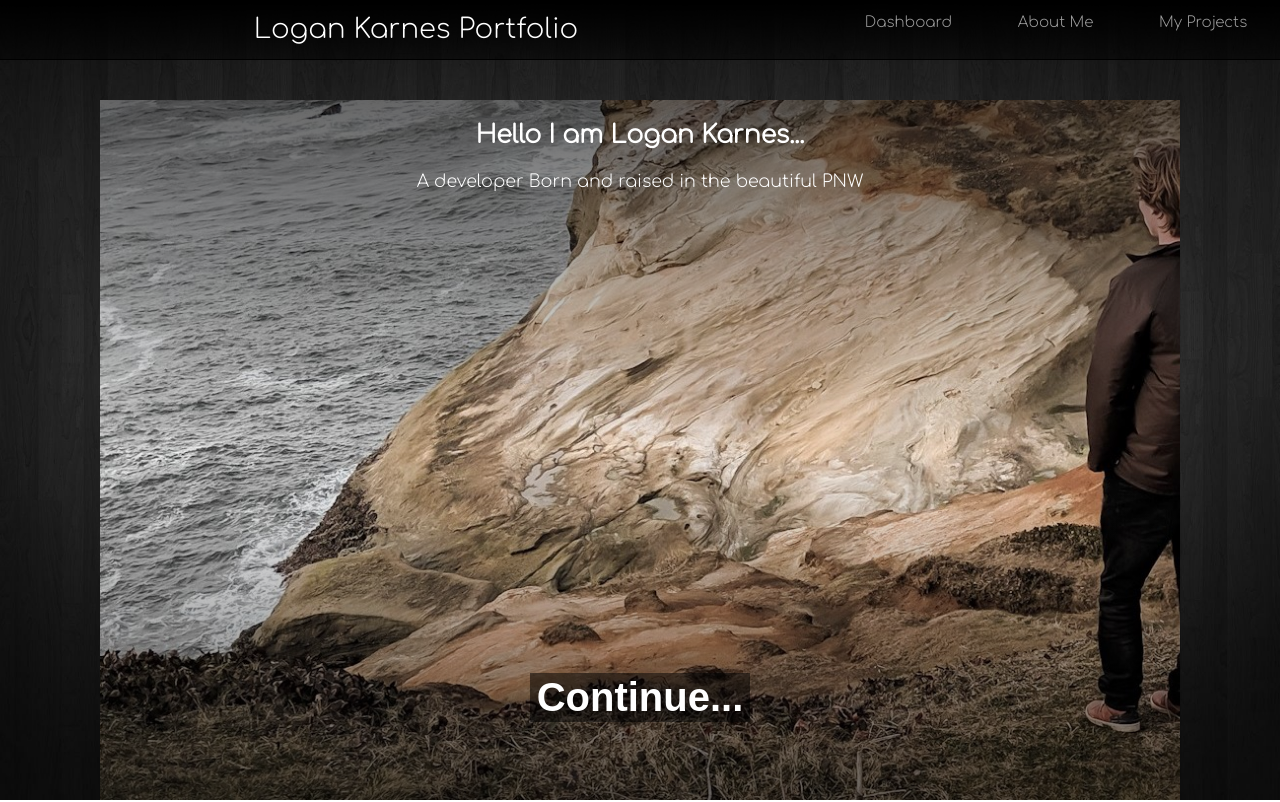
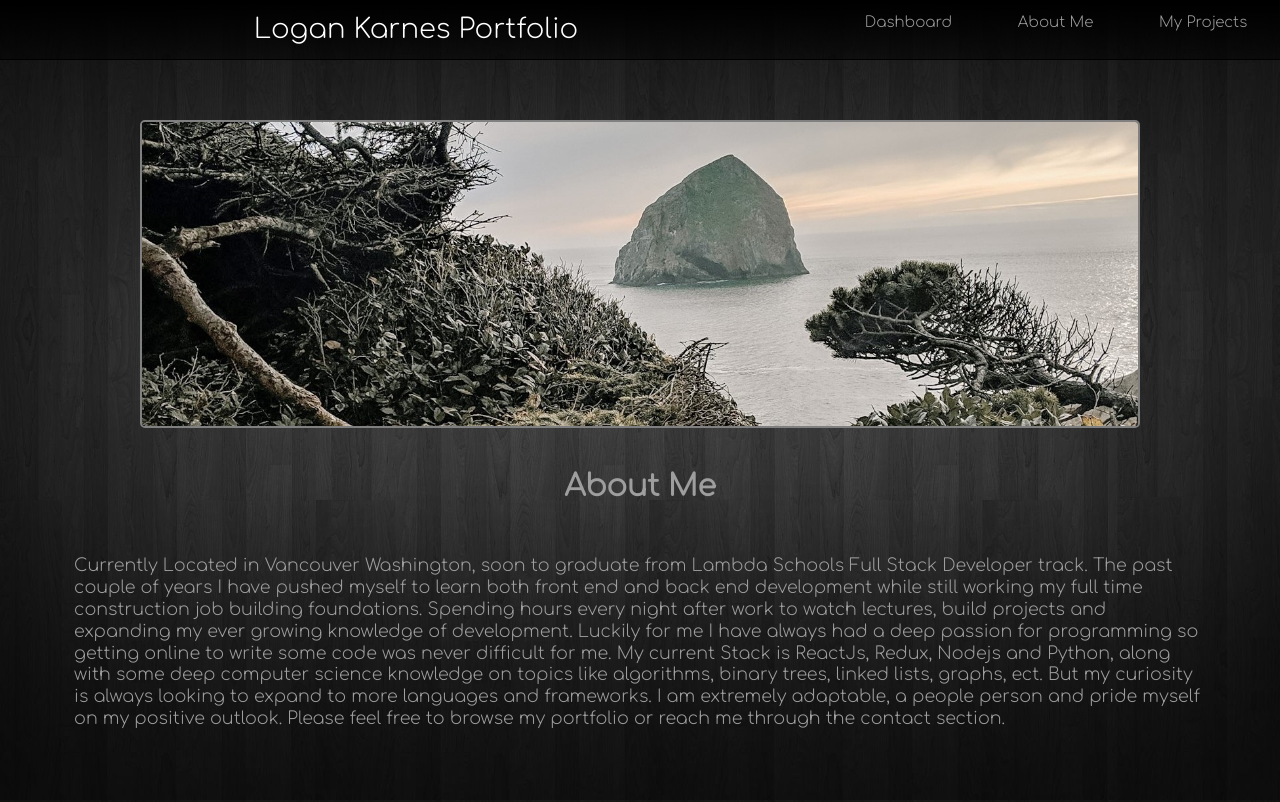
Before and after one commit to lkarnes/Portfolio, a React (Create React App) app: page / in a window 1280 px wide. Shown: the top 802 px of the page. Built offline with nearby package versions, Linux system fonts and the light colour scheme.

Commit message:
removed the homepage

```diff
--- a/src/App.js
+++ b/src/App.js
@@ -1,7 +1,5 @@
 import React from 'react';
-import projectsData from './data';
 import About from './components/About.js';
-import Contact from './components/Contact.js';
 import Header from './components/Header.js';
 import Resume from './components/Resume.js';
 import HomePage from './components/HomePage.js';
@@ -16,10 +14,6 @@ function App() {
       <Route path='/' component={Header}/>
       <Route
       exact path='/'
-      component={HomePage}
-      />
-      <Route
-      exact path='/dashboard'
       component={Dashboard}
       />
       <Route
--- a/src/components/About.js
+++ b/src/components/About.js
@@ -9,7 +9,7 @@ export default function About(){
             <img className='about-img-box'src={Beach} />
             <h1>About Me</h1>
             <div className='text-box'>
-            <p>I am 21 years old and grew up in Ridgefield Washington but now reside in Downtown Vancouver with my wife. I began working full time at the age of 16 after switching to online school and have been mainly working in the construction industry since. Starting out working as a shop hand for an electrical company (Prairie Electric) and then moving on to build concrete foundations. I also spent 8 months working at PDX as a ground service agent (baggage handler) but went back to doing foundations after getting engaged to my now wife. After getting married in September of 2018 I was motivated and ready to find out what I wanted to do as a career. I had already started looking into web development and had even started teaching myself code through books and free to use websites. A few months of searching and I finally settled on Lambda Schools Full Stack Web Development Course. Starting in April of 2018 I have spent 15 to 20 hours a week programming and studying and have enjoyed every minute of it.</p>
+            <p>Currently Located in Vancouver Washington, soon to graduate from Lambda Schools Full Stack Developer track. The past couple of years I have pushed myself to learn both front end and back end development while still working my full time construction job building foundations. Spending hours every night after work to watch lectures, build projects and expanding my ever growing knowledge of development. Luckily for me I have always had a deep passion for programming so getting online to write some code was never difficult for me. My current Stack is ReactJs, Redux, Nodejs and Python, along with some deep computer science knowledge on topics like algorithms, binary trees, linked lists, graphs, ect. But my curiosity is always looking to expand to more languages and frameworks. I am extremely adaptable, a people person and pride myself on my positive outlook. Please feel free to browse my portfolio or reach me through the contact section. </p>
             </div>
         </div>
     )
--- a/src/components/Dashboard.js
+++ b/src/components/Dashboard.js
@@ -7,10 +7,9 @@ import Contact from './Contact.js';
 export default function Dashboard(props){
     return(
         <div className='dashboard-main'>
-
+            <About/>
             <ProjectList {...props}/>
             <Contact/>
-            <About/>
             <Resume/>
         </div>
     )
--- a/src/components/Header.js
+++ b/src/components/Header.js
@@ -2,12 +2,11 @@ import React from 'react';
 import {Link} from 'react-router-dom';
 
 export default function Header(props){
-    console.log(props)
     return (
         <div className='header'>
-            <h2 onClick={()=>props.history.push('/dashboard')}>Logan Karnes Portfolio</h2>
+            <h2 onClick={()=>props.history.push('/')}>Logan Karnes Portfolio</h2>
             <div className='navigation'>
-                <Link to='/dashboard' className='nav-link'>Dashboard</Link>
+                <Link to='/' className='nav-link'>Dashboard</Link>
                 <Link to='/about' className='nav-link'>About Me</Link>
                 <Link to='/projects' className='nav-link'>My Projects</Link>
             </div>
--- a/src/components/SingleProjectView.js
+++ b/src/components/SingleProjectView.js
@@ -17,7 +17,6 @@ export default function SingleProjectView(props) {
 
     return (
         <div className='project-view'>
-
             <div className='project-box'>
             <Link to='/dashboard' className='back'>
                 <img src={Back} alt='back'/>
```
